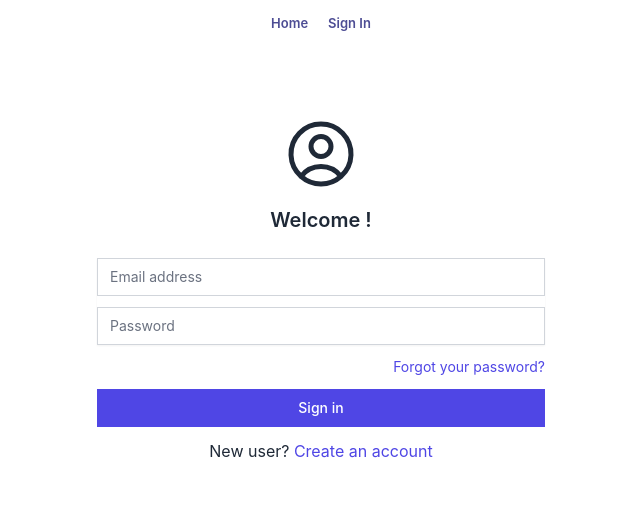
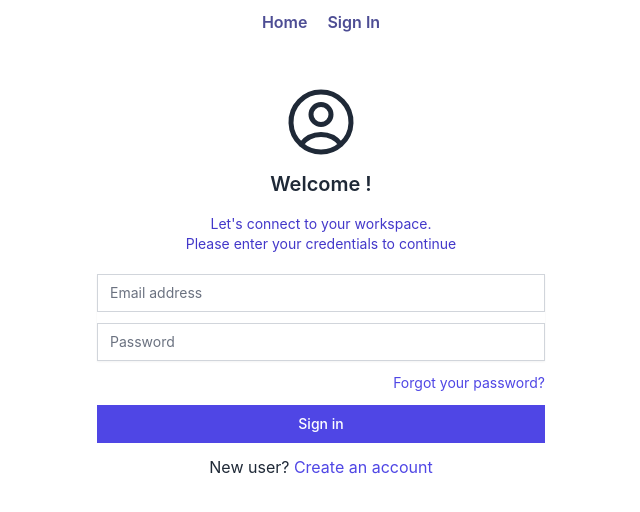
Before and after one commit to Progna-Labony-Roy/FinLock-client, a React (Create React App) app: page /signin in a window 1280 px wide. Shown: the top 512 px of the page, without its empty margins (319-959 px from the left). Built offline with nearby package versions, Linux system fonts and the light colour scheme; no server answers.

Commit message:
font size changed in some part

```diff
--- a/src/components/Header.css
+++ b/src/components/Header.css
@@ -6,7 +6,6 @@
     color: rgb(77, 77, 148);
     padding: 5px 10px;
     font-weight: 600;
-    font-size: small;
 }
 
 .nav-links:hover{
--- a/src/components/SignIn.css
+++ /dev/null
@@ -1,4 +0,0 @@
-.signup-text{
-    margin-top: 50px;
-    font-size: x-small;
-}
--- a/src/components/SignIn.js
+++ b/src/components/SignIn.js
@@ -4,7 +4,7 @@ import { Link, useNavigate } from "react-router-dom";
 import { AuthContext } from "../Context/UserContext";
 import useTitle from "../Hooks/useTitle";
 import useToken from "../Hooks/useToken";
-import "./SignIn.css";
+
 
 const SignIn = () => {
   const {user,signIn} =useContext(AuthContext);
@@ -52,13 +52,19 @@ const SignIn = () => {
   }
 
   return (
-    <div className="mt-20">
+    <div className="mt-12">
       <div>
       <svg xmlns="http://www.w3.org/2000/svg" fill="none" viewBox="0 0 24 24" strokeWidth="1.5" stroke="currentColor" className="w-20 h-20 mx-auto">
   <path strokeLinecap="round" strokeLinejoin="round" d="M17.982 18.725A7.488 7.488 0 0012 15.75a7.488 7.488 0 00-5.982 2.975m11.963 0a9 9 0 10-11.963 0m11.963 0A8.966 8.966 0 0112 21a8.966 8.966 0 01-5.982-2.275M15 9.75a3 3 0 11-6 0 3 3 0 016 0z" />
 </svg>
 
-      <p  className='py-3 font-semibold text-xl'>Welcome !</p>
+      <p  className='py-2 font-semibold text-xl'>Welcome !</p>
+      <p className="signup-text text-sm my-2 text-indigo-700">
+        Let's connect to your workspace.
+        <br />
+        Please enter your credentials to continue
+      </p>
+
       </div>
       <div className="min-h-full flex items-center justify-center px-4 sm:px-6 lg:px-8">
         <div className="max-w-md w-full">
--- a/src/components/SignUp.js
+++ b/src/components/SignUp.js
@@ -79,7 +79,7 @@ const SignUp = () => {
     <div className="flex justify-center">
       <form onSubmit={handleSubmit(handleSignup)}>
         <div className="shadow-sm -space-y-px">
-        <p className="signup-text my-4">
+        <p className="signup-text text-sm mt-12 mb-4 text-indigo-700">
         Let's connect to your workspace.
         <br />
         Please enter your credentials to continue
```
